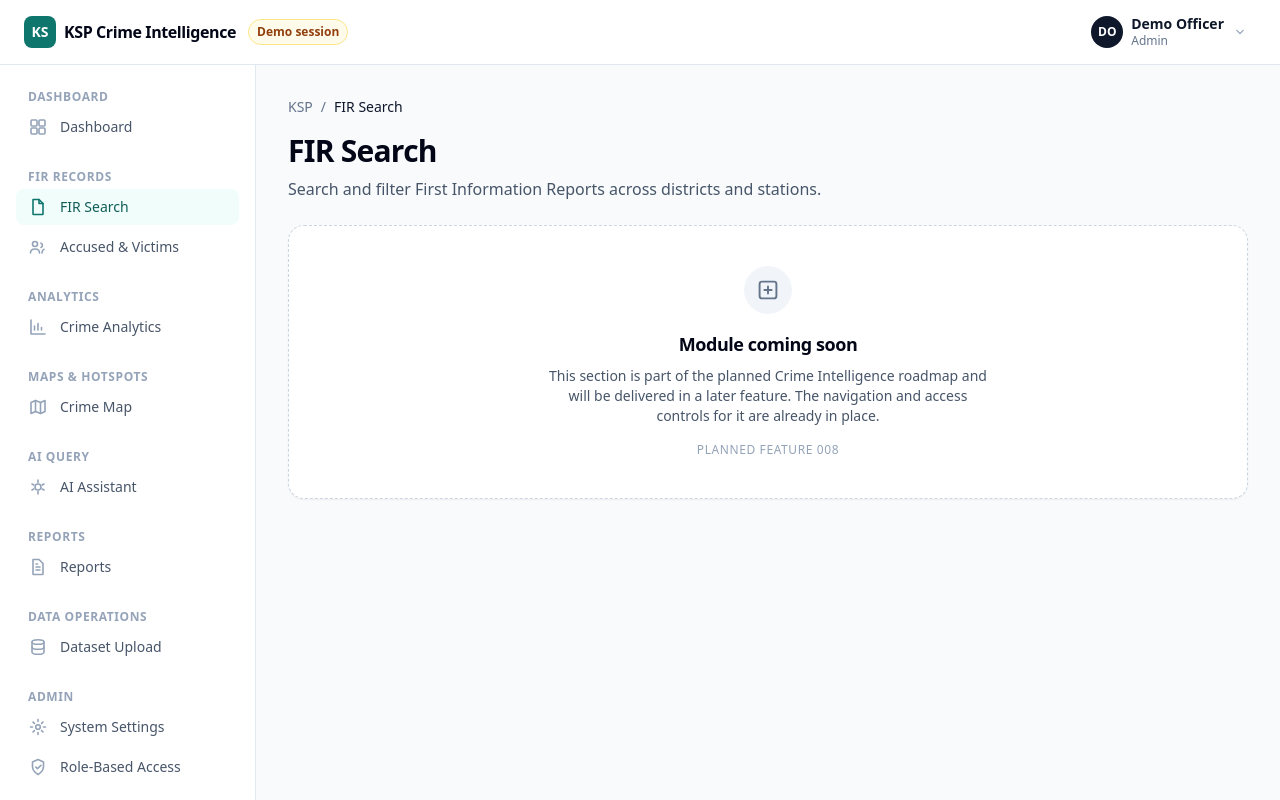
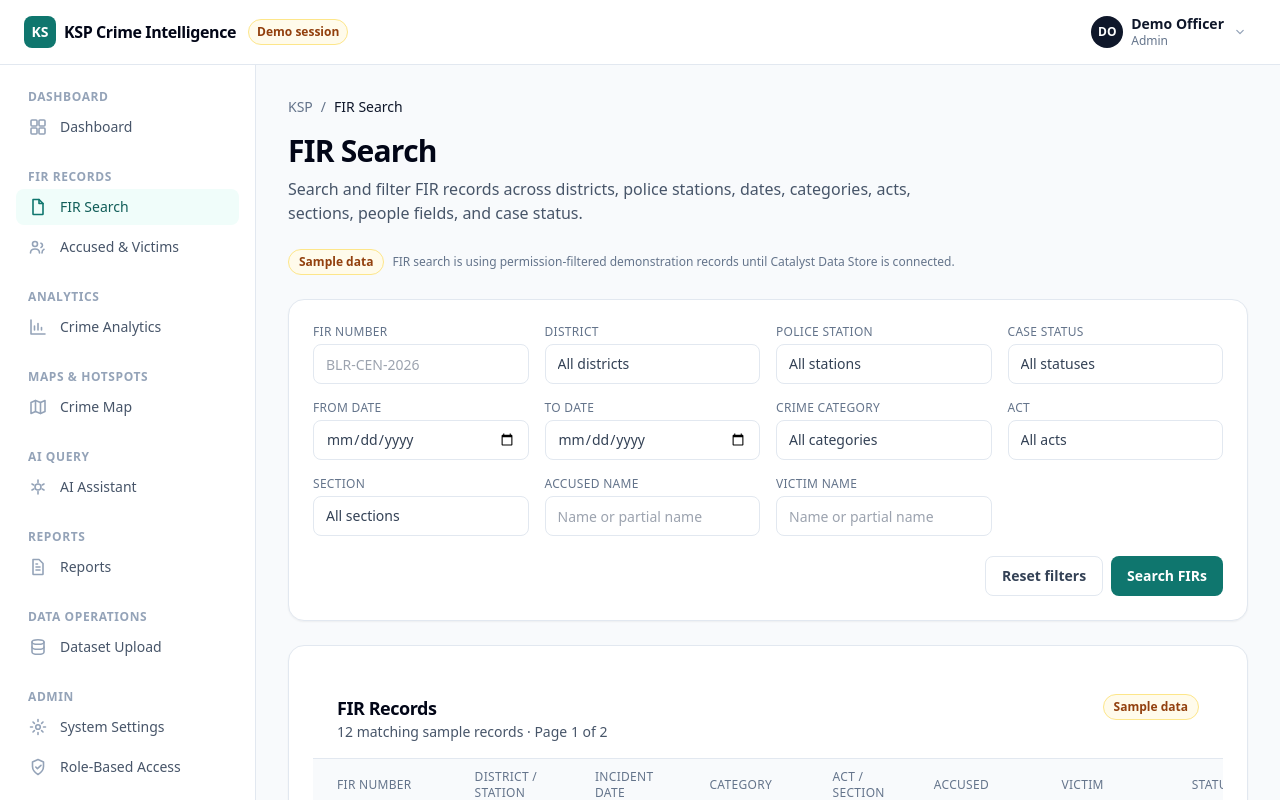
Before and after one commit to RaunakKanoji/ksp-crime-intelligence-platform, a Next.js app in the folder crime-intelligence/: page /fir-search in a window 1280 px wide. Shown: the top 800 px of the page. Built offline with nearby package versions, Linux system fonts and the light colour scheme.

Commit message:
feat(crime-intelligence): implement F008 FIR search

```diff
--- a/crime-intelligence/src/app/fir-search/page.tsx
+++ b/crime-intelligence/src/app/fir-search/page.tsx
@@ -1,12 +1,5 @@
-import { FeaturePlaceholder } from "@/components/layout/FeaturePlaceholder";
+import FirSearch from "@/components/fir/FirSearch";
 
 export default function FirSearchPage() {
-  return (
-    <FeaturePlaceholder
-      title="FIR Search"
-      description="Search and filter First Information Reports across districts and stations."
-      requiredPermission="page:fir-search"
-      featureId="008"
-    />
-  );
+  return <FirSearch />;
 }
```
Also changed, not shown: 1 other file (tests, documents, lock files or other folders).
